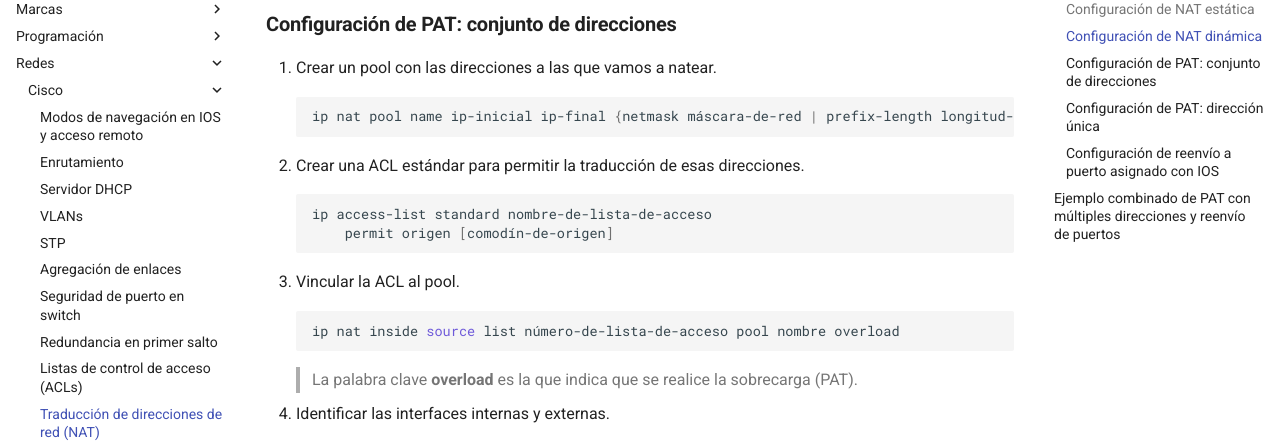
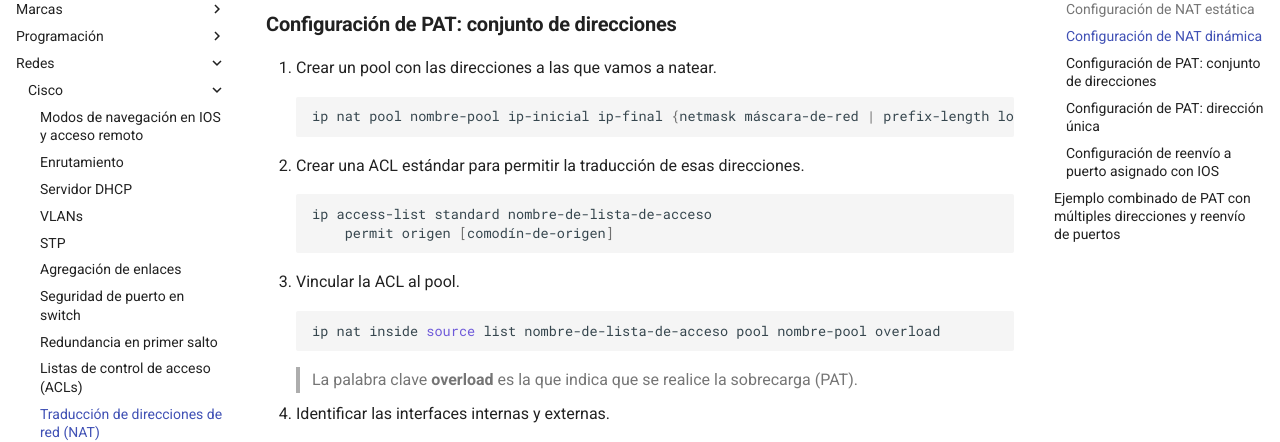
Before and after one commit to Holowachu/opos, an MkDocs documentation site: the page built from docs/Redes/Cisco/9-NAT.md, in a window 1280 px wide and 1400 px high, scrolled down 2173 px. Shown: the part 153-595 px from the top of the window. Built offline with MkDocs 1.6.1 and Material for MkDocs 9.7.7, drawn with Linux system fonts in a browser that asks for light colours; some of the changed text lies outside the part shown.

Commit message:
Minor text fixes

````diff
--- a/docs/Redes/Cisco/9-NAT.md
+++ b/docs/Redes/Cisco/9-NAT.md
@@ -82,7 +82,7 @@ Router(config-if)# ip nat outside
 ### **Configuración de PAT: conjunto de direcciones**
 1. Crear un pool con las direcciones a las que vamos a natear.
 ```bash
-ip nat pool name ip-inicial ip-final {netmask máscara-de-red | prefix-length longitud-de-prefijo}
+ip nat pool nombre-pool ip-inicial ip-final {netmask máscara-de-red | prefix-length longitud-de-prefijo}
 ```
 2. Crear una ACL estándar para permitir la traducción de esas direcciones.
 ```bash
@@ -91,7 +91,7 @@ ip access-list standard nombre-de-lista-de-acceso
 ```
 3. Vincular la ACL al pool.
 ```bash
-ip nat inside source list número-de-lista-de-acceso pool nombre overload
+ip nat inside source list nombre-de-lista-de-acceso pool nombre-pool overload
 ```
 > La palabra clave **overload** es la que indica que se realice la sobrecarga (PAT).
 4. Identificar las interfaces internas y externas.
@@ -131,7 +131,7 @@ ip access-list standard nombre-de-lista-de-acceso
 ```
 2. Establecer la traducción de origen dinámica, especificar la ACL, la interfaz de salida y la opción de sobrecarga.
 ```bash
-ip nat inside source list número-de-lista-de-acceso interface type nombre overload
+ip nat inside source list nombre-de-lista-de-acceso interface tipo-de-interfaz número-de-interfaz overload
 ```
 4. Identificar las interfaces internas y externas.
 ```bash
````
